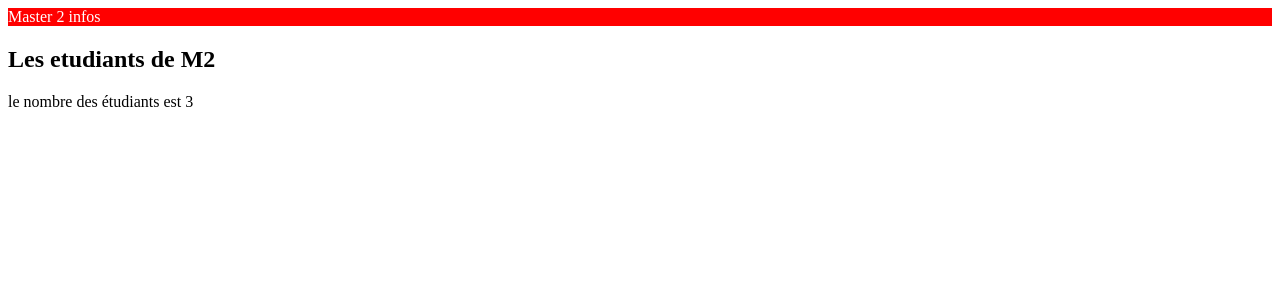
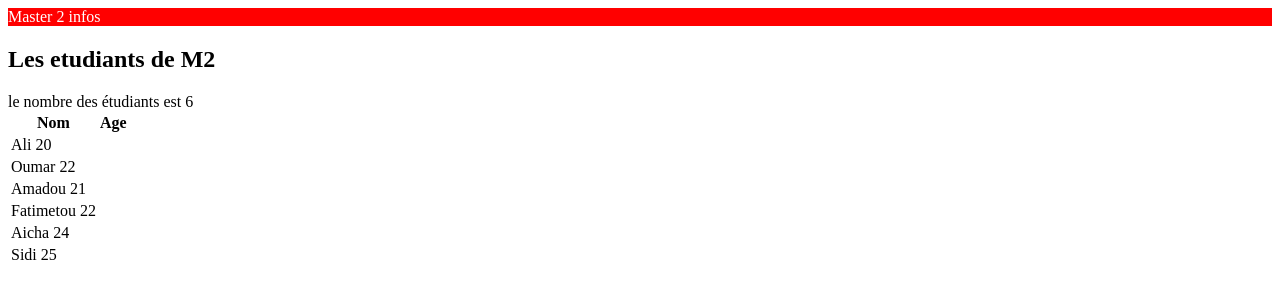
Before and after one commit to sidielmoctar/2021_fst_m2_angular, an Angular app in the folder ex1/: page / in a window 1280 px wide. Shown: the top 300 px of the page. Built offline with nearby package versions, Linux system fonts and the light colour scheme.

Commit message:
enoncé exercice update

```diff
--- a/ex1/src/app/data.service.ts
+++ b/ex1/src/app/data.service.ts
@@ -17,6 +17,18 @@ export class DataService {
       name: 'Amadou',
       age: 21,
     },
+    {
+      name: 'Fatimetou',
+      age: 22,
+    },
+    {
+      name: 'Aicha',
+      age: 24,
+    },
+    {
+      name: 'Sidi',
+      age: 25,
+    },
   ];
 
   constructor() {}
--- a/ex1/src/app/first/first.component.html
+++ b/ex1/src/app/first/first.component.html
@@ -1,3 +1,16 @@
 <h2>Les etudiants de M2</h2>
 
 le nombre des étudiants est {{ nbrEtudiants }}
+
+<table>
+    <tr>
+        <th>Nom</th>
+        <th>Age</th>
+    </tr>
+    <tr *ngFor="let etudiant of etudiants">
+        <td>
+            {{etudiant.name}}
+            {{etudiant.age}}
+        </td>
+    </tr>
+</table>
--- a/ex1/src/app/first/first.component.ts
+++ b/ex1/src/app/first/first.component.ts
@@ -8,10 +8,12 @@ import { DataService } from '../data.service';
 })
 export class FirstComponent implements OnInit {
   nbrEtudiants = 0;
+  etudiants : any[] = [];
   constructor(private data : DataService) { }
 
   ngOnInit(): void {
     this.nbrEtudiants = this.data.getStudent().length;
+    this.etudiants = this.data.getStudent();
   }
 
 }
```
Also changed, not shown: 1 other file (tests, documents, lock files or other folders).
